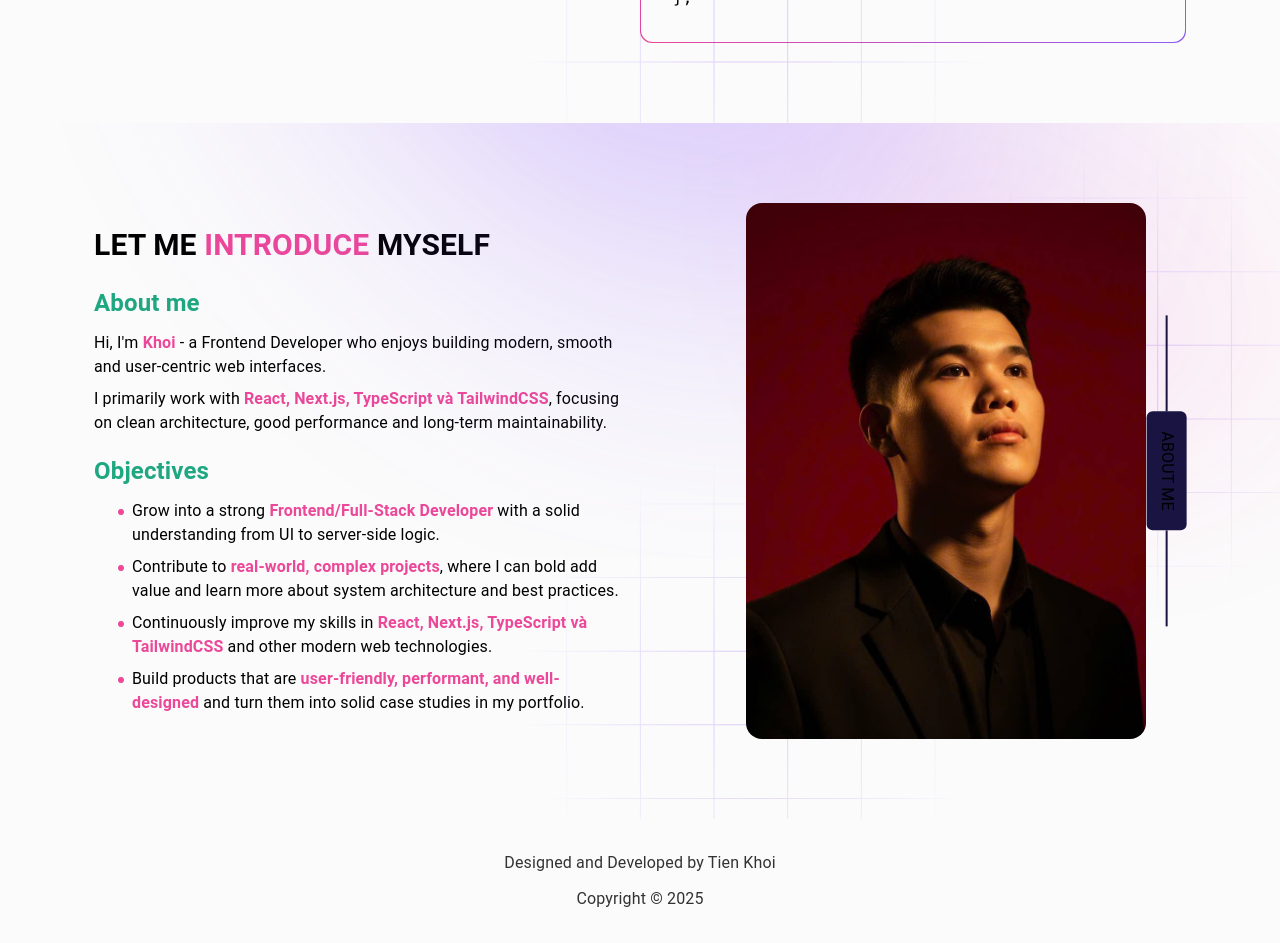
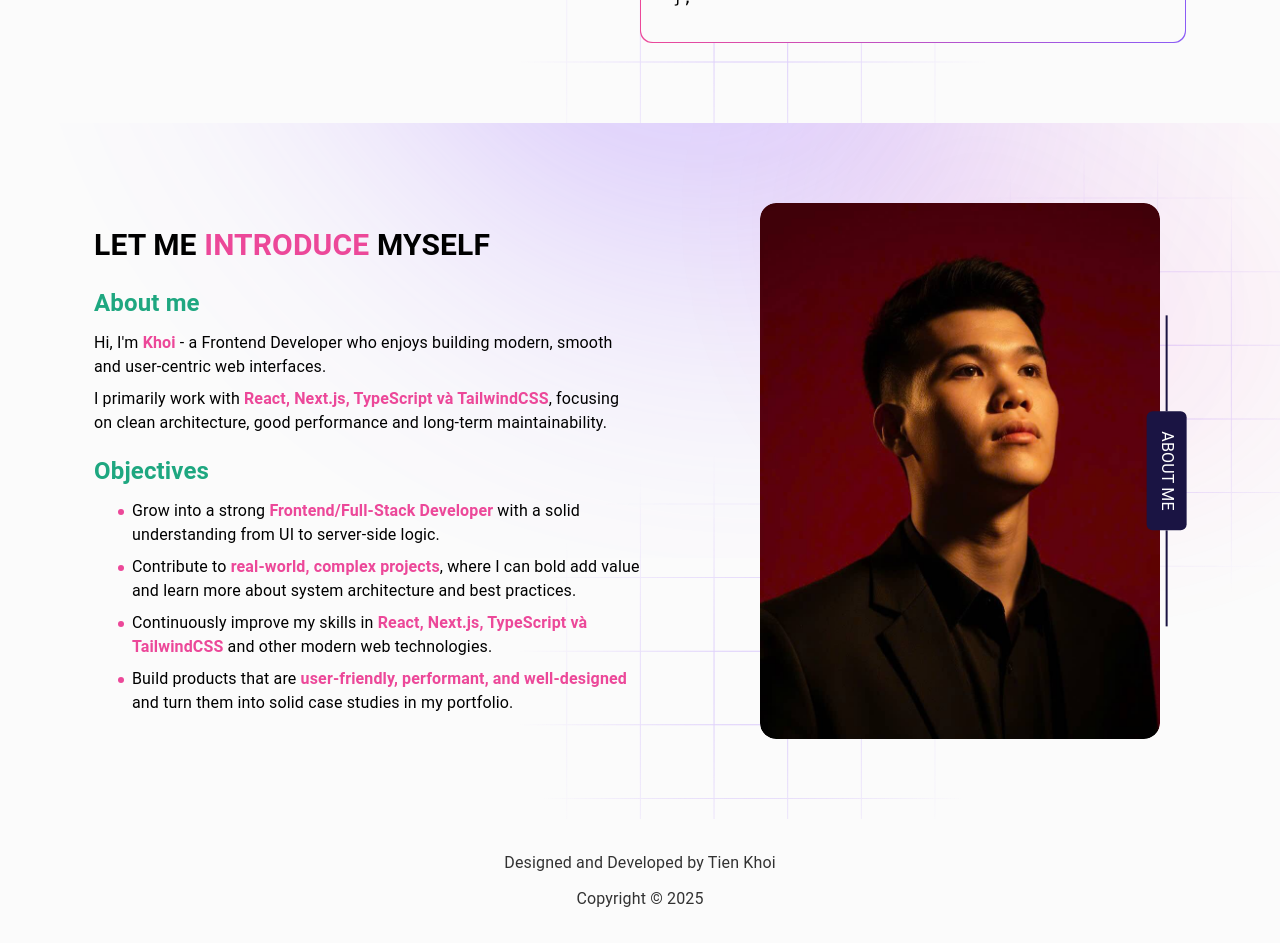
Before and after one commit to KhoiNguyen-265/portfolio, a React (Vite) app: page / in a window 1280 px wide. Shown: the part 600-1543 px from the top of the page. Built offline with nearby package versions, Linux system fonts and the light colour scheme.

Commit message:
upgrade About section

```diff
--- a/src/components/LabelSection/index.tsx
+++ b/src/components/LabelSection/index.tsx
@@ -2,7 +2,7 @@ function LabelSection({ label = "", className = "" }) {
     return (
         <div className={`flex items-center ${className}`}>
             <span className="w-24 h-0.5 bg-line-blue"></span>
-            <span className="px-5 py-2 shrink-0 bg-line-blue rounded-md">
+            <span className="px-5 py-2 shrink-0 bg-line-blue rounded-md text-white">
                 {label}
             </span>
             <span className="w-24 h-0.5 bg-line-blue"></span>
--- a/src/components/Section/index.jsx
+++ b/src/components/Section/index.jsx
@@ -10,7 +10,7 @@ function Section({ children, className = "", id = "" }) {
                 }}
                 className="absolute top-0 left-1/2 h-full w-full -translate-x-1/2"
             ></div>
-            {children}
+            <div className="relative z-1">{children}</div>
         </section>
     );
 }
--- a/src/pages/About/components/AboutRight/index.tsx
+++ b/src/pages/About/components/AboutRight/index.tsx
@@ -4,11 +4,13 @@ function AboutRight() {
     return (
         <>
             <div className="relative flex-1">
-                <img
-                    className=" object-cover max-w-[400px] rounded-2xl me-10"
-                    src={avatar}
-                    alt=""
-                />
+                <div className="overflow-hidden max-w-[400px] rounded-2xl">
+                    <img
+                        className="object-cover w-full rounded-[inherit] me-10  hover:scale-120 transition-all duration-700"
+                        src={avatar}
+                        alt=""
+                    />
+                </div>
 
                 <LabelSection
                     label="ABOUT ME"
```
